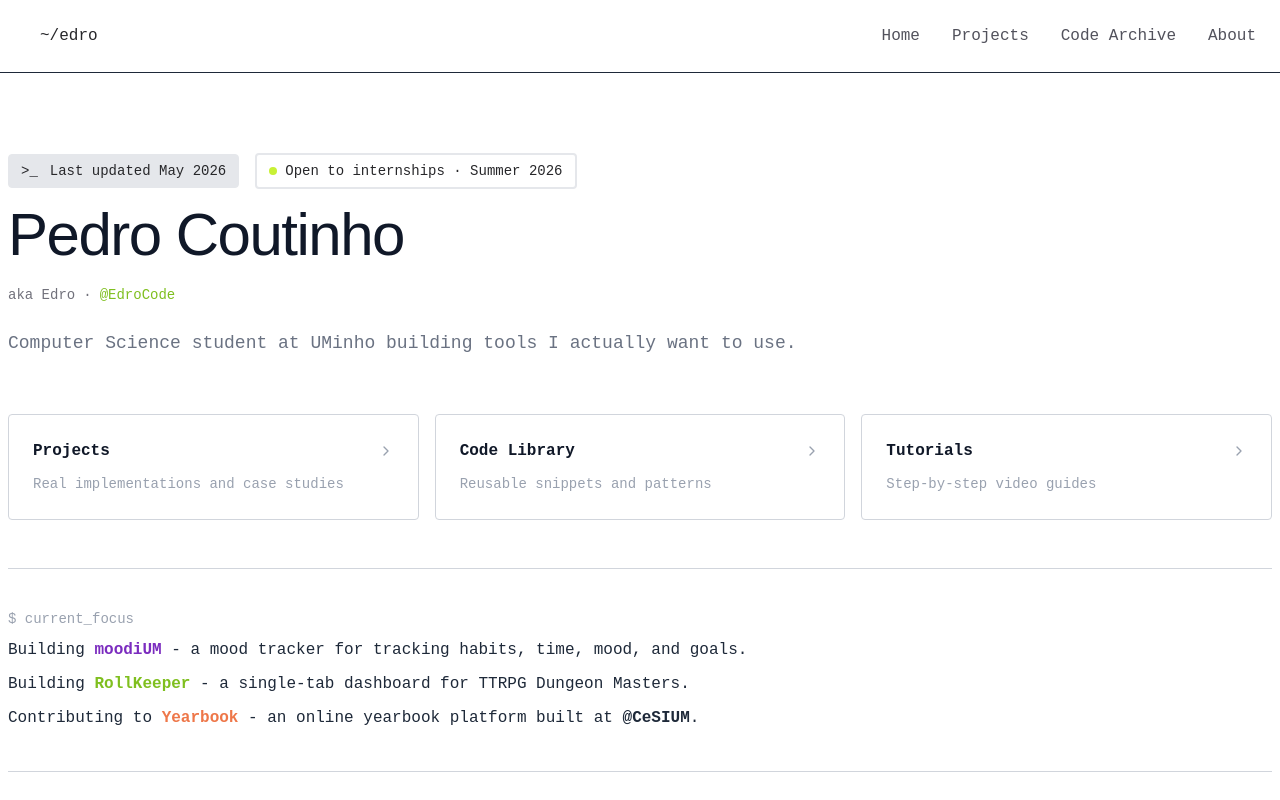
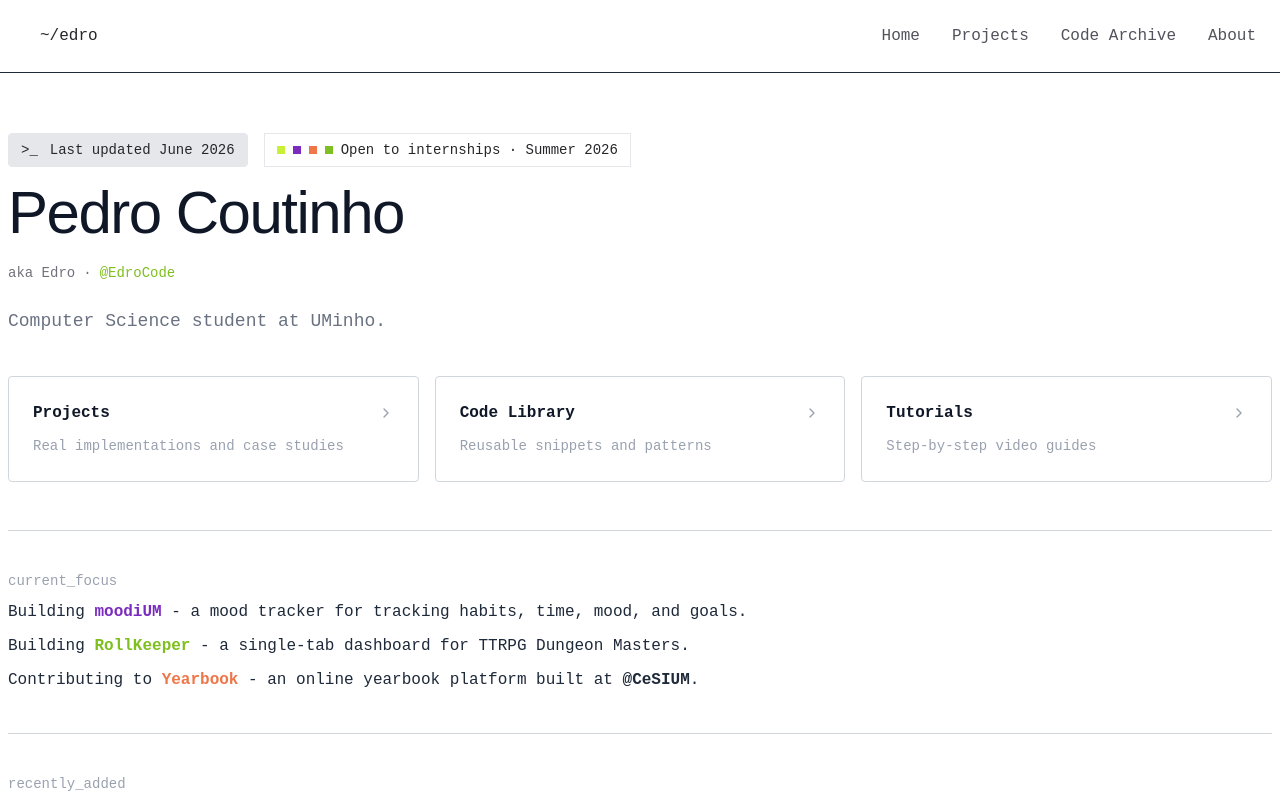
Before and after one commit to EdroCode/EdroCodeWebsite, a Next.js app: page / in a window 1280 px wide. Shown: the top 800 px of the page. Built offline with nearby package versions, Linux system fonts and the light colour scheme; a web font is replaced by a local one.

Commit message:
feat: simplify UI styling and remove decorative syntax

```diff
--- a/app/about/page.tsx
+++ b/app/about/page.tsx
@@ -48,7 +48,7 @@ export default function About() {
 
       <div className="space-y-12">
         <div>
-          <p className="text-sm text-gray-400 font-mono mb-4">$ whoami</p>
+          <p className="text-sm text-gray-400 font-mono mb-4">whoami</p>
           <div className="space-y-2 text-gray-800 leading-relaxed">
             <p>
               Computer Engineering student at UMinho, based in Braga. I got into
@@ -74,7 +74,7 @@ export default function About() {
         <hr className="border-gray-300" />
 
         <div>
-          <p className="text-sm text-gray-400 font-mono mb-6">$ experience</p>
+          <p className="text-sm text-gray-400 font-mono mb-6">experience</p>
           <div className="space-y-8">
             <div>
               <div className="flex flex-wrap justify-between gap-2 mb-2">
@@ -115,7 +115,7 @@ export default function About() {
         <hr className="border-gray-300" />
 
         <div>
-          <p className="text-sm text-gray-400 font-mono mb-6">$ awards</p>
+          <p className="text-sm text-gray-400 font-mono mb-6">awards</p>
           <div>
             <div className="flex flex-wrap justify-between gap-2 mb-2">
               <p className="text-zinc-950 font-mono text-lg">
@@ -138,7 +138,7 @@ export default function About() {
         <hr className="border-gray-300" />
 
         <div>
-          <p className="text-sm text-gray-400 font-mono mb-6">$ skills</p>
+          <p className="text-sm text-gray-400 font-mono mb-6">skills</p>
           <div className="grid grid-cols-1 sm:grid-cols-2 gap-4">
             {[
               {
--- a/app/archive/page.tsx
+++ b/app/archive/page.tsx
@@ -121,7 +121,7 @@ export default function Archive() {
       <hr className="border-gray-300 mb-10" />
 
       <div>
-        <p className="text-sm text-gray-400 font-mono mb-6">$ snippets</p>
+        <p className="text-sm text-gray-400 font-mono mb-6">snippets</p>
         <ul className="space-y-8">
           <li className="space-y-4">
             <SnippetCard
--- a/app/home/page.tsx
+++ b/app/home/page.tsx
@@ -3,17 +3,32 @@ import Navcard from "@/components/Navcard";
 import ProjectLink from "@/components/ProjectLink";
 import LinksModal from "@/components/LinksModal";
 
+function Knob() {
+  return (
+    <div className="relative w-24 h-24">
+      <div className="absolute inset-0 rounded-full bg-zinc-100 shadow-[inset_0_2px_6px_rgba(0,0,0,0.18),0_8px_16px_rgba(0,0,0,0.12)]"></div>
+
+      <div className="absolute inset-2 rounded-full border border-zinc-200"></div>
+
+      <div className="absolute inset-7 rounded-full bg-zinc-200 shadow-inner"></div>
+    </div>
+  );
+}
+
 export default function Home() {
   return (
-    <div className="max-w-7xl mx-auto px-4 md:px-2 py-20">
+    <div className="max-w-7xl mx-auto px-4 md:px-2 py-15">
       <div className="flex items-center mb-4 gap-4">
         <div className="hidden md:inline-flex items-center gap-3 border border-gray-200 bg-gray-200 rounded-sm px-3 py-1.5 text-sm text-zinc-800 font-mono">
           <span>&gt;_</span>
-          <span>Last updated May 2026</span>
+          <span>Last updated June 2026</span>
         </div>
-        <div className="flex items-center gap-2 border-2 border-gray-200 rounded-sm px-3 py-1.5 text-sm text-zinc-800 font-mono">
-          <span className="w-2 h-2 rounded-full bg-alien shrink-0"></span>
-          <span>Open to internships · Summer 2026</span>
+        <div className="flex items-center gap-2 border border-gray-200 px-3 py-1.5 text-sm text-zinc-800">
+          <span className="w-2 h-2 bg-alien" />
+          <span className="w-2 h-2 bg-dojo" />
+          <span className="w-2 h-2 bg-cesium" />
+          <span className="w-2 h-2 bg-bugs" />
+          <span className="font-normal">Open to internships · Summer 2026</span>
         </div>
       </div>
 
@@ -31,9 +46,8 @@ export default function Home() {
           @EdroCode
         </a>
       </p>
-      <p className="text-lg text-gray-500 w-full leading-relaxed mb-14">
-        Computer Science student at UMinho building tools I actually want to
-        use.
+      <p className="text-lg text-gray-500 w-full leading-relaxed mb-10">
+        Computer Science student at UMinho.
       </p>
 
       <div className="grid grid-cols-1 sm:grid-cols-3 gap-4 mb-12">
@@ -57,7 +71,7 @@ export default function Home() {
       <hr className="border-gray-300 mb-10" />
 
       <div className="mb-10">
-        <p className="text-sm text-gray-400 font-mono mb-2">$ current_focus</p>
+        <p className="text-sm text-gray-400 font-mono mb-2">current_focus</p>
         <div className="flex flex-col gap-2">
           <p className="text-gray-800 leading-relaxed">
             Building <span className="font-semibold text-dojo">moodiUM</span> -
@@ -86,7 +100,7 @@ export default function Home() {
       <hr className="border-gray-300 mb-10" />
 
       <div>
-        <p className="text-sm text-gray-400 font-mono mb-6">$ recently_added</p>
+        <p className="text-sm text-gray-400 font-mono mb-6">recently_added</p>
         <ul className="space-y-5">
           <ProjectLink
             href="https://github.com/EdroCode/EdroCodeWebsite"
--- a/app/projects/page.tsx
+++ b/app/projects/page.tsx
@@ -155,7 +155,7 @@ export default function Projects() {
       <hr className="border-gray-300 mb-10" />
 
       <div className="mb-16">
-        <p className="text-sm text-gray-400 font-mono mb-6">$ web_and_tools</p>
+        <p className="text-sm text-gray-400 font-mono mb-6">web_and_tools</p>
         <div className="grid grid-cols-1 sm:grid-cols-2 lg:grid-cols-3 gap-4">
           {webProjects.map((p) => (
             <ProjectCard key={p.title} {...p} />
@@ -166,7 +166,7 @@ export default function Projects() {
       <hr className="border-gray-300 mb-10" />
 
       <div className="mb-16">
-        <p className="text-sm text-gray-400 font-mono mb-6">$ games</p>
+        <p className="text-sm text-gray-400 font-mono mb-6">games</p>
         <div className="grid grid-cols-1 sm:grid-cols-2 lg:grid-cols-3 gap-4">
           {gameProjects.map((p) => (
             <ProjectCard key={p.title} {...p} />
--- a/app/tutorials/page.tsx
+++ b/app/tutorials/page.tsx
@@ -89,7 +89,7 @@ export default function Tutorials() {
       <hr className="border-gray-300 mb-10" />
 
       <div>
-        <p className="text-sm text-gray-400 font-mono mb-6">$ videos</p>
+        <p className="text-sm text-gray-400 font-mono mb-6">videos</p>
         <ul className="space-y-4">
           {videos.map((v) => (
             <li key={v.id}>
--- a/components/Footer.tsx
+++ b/components/Footer.tsx
@@ -11,7 +11,7 @@ export default function Footer() {
           rel="noopener noreferrer"
           className="text-sm text-gray-700 font-mono hover:text-black transition cursor-pointer"
         >
-          $ Built with Next.js
+          Built with Next.js
         </a>
         <div className="flex gap-3">
           <LinksModal />
--- a/components/LinksModal.tsx
+++ b/components/LinksModal.tsx
@@ -49,7 +49,7 @@ export default function LinksModal({
             onClick={(e) => e.stopPropagation()}
           >
             <p className="text-sm text-gray-400 font-mono mb-6">
-              $ where_to_find_me
+              where_to_find_me
             </p>
 
             <div className="flex flex-col gap-3">
```
